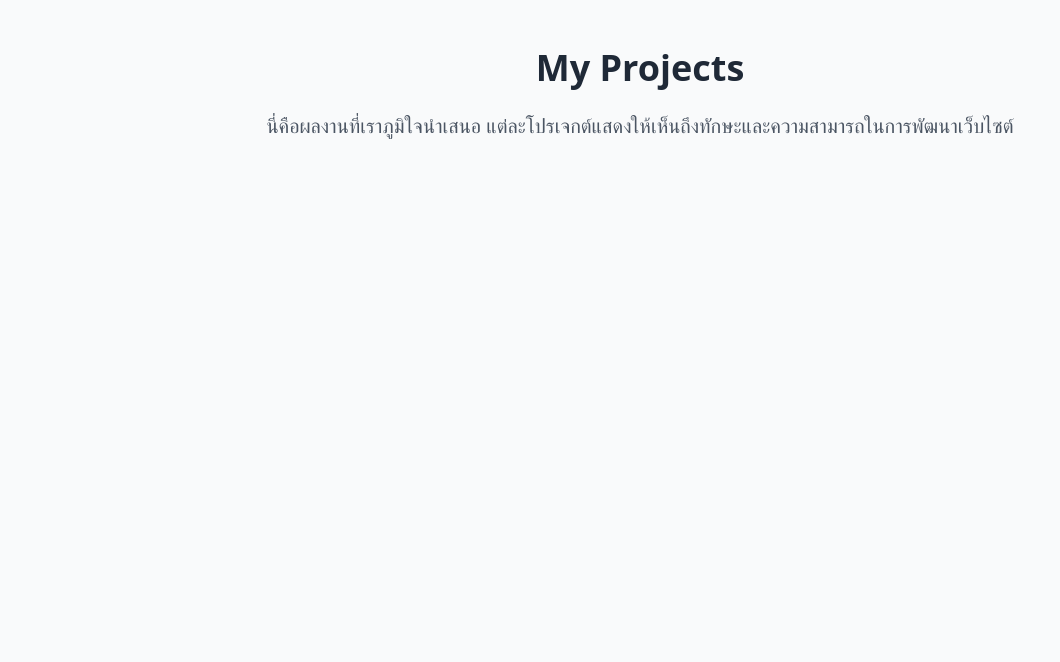
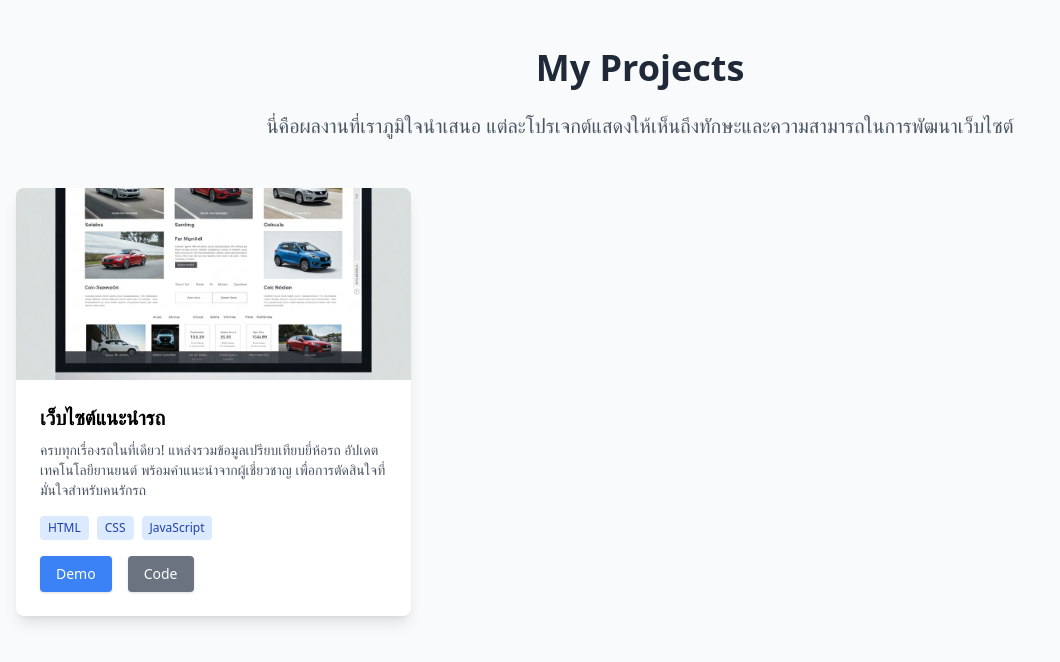
Before and after one commit to 66160015/Portfolio-website, a website: page src/components/projects/index.html in a window 1280 px wide. Shown: the whole page, without its empty margins (0-1060 px from the left). Drawn offline with nearby package versions, Linux system fonts and the light colour scheme.

Commit message:
เพิ่มโครงสร้าง Grid ในส่วนของ Projects แรก

```diff
--- a/src/components/projects/index.html
+++ b/src/components/projects/index.html
@@ -15,3 +15,25 @@
     <p class="text-gray-600 text-center max-w-4xl mx-auto mb-12 text-lg md:text-xl">
         นี่คือผลงานที่เราภูมิใจนำเสนอ แต่ละโปรเจกต์แสดงให้เห็นถึงทักษะและความสามารถในการพัฒนาเว็บไซต์
     </p>
+
+    <!-- Grid Projects -->
+    <div class="grid gap-8 sm:grid-cols-1 md:grid-cols-2 lg:grid-cols-3">
+        <!-- Project 1 -->
+        <div class="bg-white shadow-lg rounded-lg overflow-hidden hover:shadow-xl transform hover:scale-105 transition-transform duration-300">
+          <img src="images/Project1.jpg" alt="Project 1" class="w-full h-48 object-cover">
+          <div class="p-6">
+            <h3 class="text-xl font-bold mb-2">เว็บไซต์แนะนำรถ</h3>
+            <p class="text-gray-600 text-sm mb-4">
+              ครบทุกเรื่องรถในที่เดียว! แหล่งรวมข้อมูลเปรียบเทียบยี่ห้อรถ อัปเดตเทคโนโลยียานยนต์ พร้อมคำแนะนำจากผู้เชี่ยวชาญ เพื่อการตัดสินใจที่มั่นใจสำหรับคนรักรถ
+            </p>
+            <div class="flex flex-wrap gap-2 mb-4">
+              <span class="bg-blue-100 text-blue-800 text-xs px-2 py-1 rounded">HTML</span>
+              <span class="bg-blue-100 text-blue-800 text-xs px-2 py-1 rounded">CSS</span>
+              <span class="bg-blue-100 text-blue-800 text-xs px-2 py-1 rounded">JavaScript</span>
+            </div>
+            <div class="flex gap-4">
+              <a href="#" class="bg-blue-500 text-white text-sm px-4 py-2 rounded shadow hover:bg-blue-600">Demo</a>
+              <a href="#" class="bg-gray-500 text-white text-sm px-4 py-2 rounded shadow hover:bg-gray-600">Code</a>
+            </div>
+          </div>
+        </div>
```
